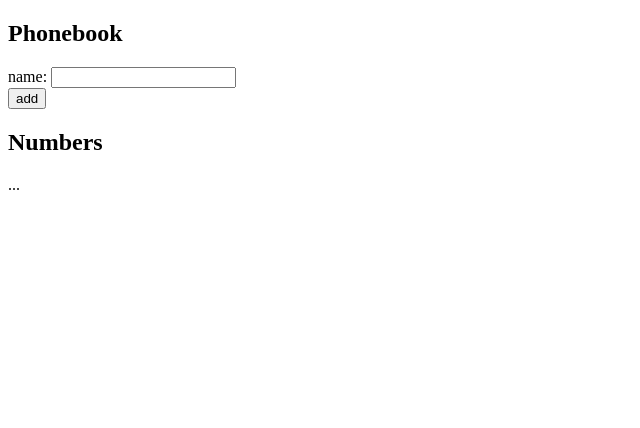
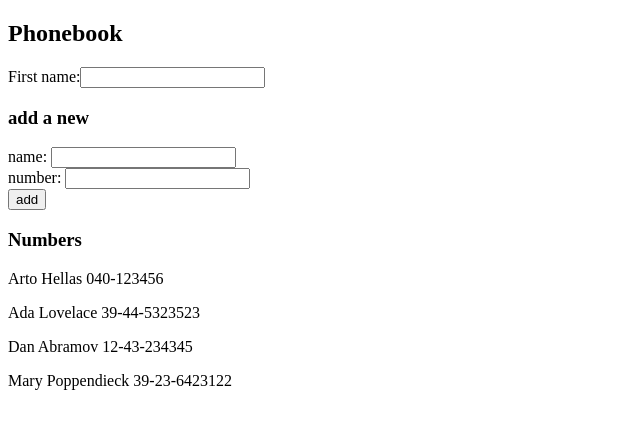
Before and after one commit to HazemSoliman096/fullstackopen-part2, a React (Create React App) app in the folder phonebook/: page / in a window 1280 px wide. Shown: the top 428 px of the page, without its empty margins (0-640 px from the left). Built offline with nearby package versions, Linux system fonts and the light colour scheme.

Commit message:
Exercises 2.6.-2.10.

```diff
--- a/phonebook/src/App.js
+++ b/phonebook/src/App.js
@@ -1,26 +1,58 @@
-import { useState } from 'react'
+import { useState } from 'react';
+
+import { Filter, Persons, PersonForm } from './Persons';
 
 const App = () => {
+
   const [persons, setPersons] = useState([
-    { name: 'Arto Hellas' }
-  ])
-  const [newName, setNewName] = useState('')
+    { name: 'Arto Hellas', number: '040-123456', id: 1 },
+    { name: 'Ada Lovelace', number: '39-44-5323523', id: 2 },
+    { name: 'Dan Abramov', number: '12-43-234345', id: 3 },
+    { name: 'Mary Poppendieck', number: '39-23-6423122', id: 4 }
+  ]);
+
+  const [newName, setNewName] = useState('');
+  const [newPhone, setNewPhone] = useState('');
+  const [searchTerm, setsearchTerm] = useState('');
+
+  const handleName = (event) => {
+    setNewName(event.target.value);
+  }
+
+  const handlePhone = (event) => {
+    setNewPhone(event.target.value);
+  }
+
+  const handlesearchTerm = (event) => {
+    setsearchTerm(event.target.value);
+  }
+
+  const AddPhone = (event) => {
+    event.preventDefault();
+    const person = {
+      name: newName,
+      number: newPhone
+    };
+    setPersons(persons.concat(person));
+    setNewName('');
+    setNewPhone('');
+  }
+
+  const filterdPersons = searchTerm === '' ? persons : persons.filter(P => P.name.toLowerCase().includes(searchTerm.toLowerCase()));
 
   return (
     <div>
       <h2>Phonebook</h2>
-      <form>
-        <div>
-          name: <input />
-        </div>
-        <div>
-          <button type="submit">add</button>
-        </div>
-      </form>
-      <h2>Numbers</h2>
-      ...
+      <Filter value={searchTerm} handler={handlesearchTerm} />
+      <Header title={'add a new'} />
+      <PersonForm name={newName} phone={newPhone} handleName={handleName} handlePhone={handlePhone} action={AddPhone} />
+      <Header title={'Numbers'} />
+      <Persons records={filterdPersons} />
     </div>
   )
 }
 
+
+const Header = ({title}) => <h3>{title}</h3>
+
 export default App
--- /dev/null
+++ b/phonebook/src/Persons.js
@@ -0,0 +1,30 @@
+const Filter = ({ value, handler }) => {
+  return (
+    <>
+      <label htmlFor="search">First name:</label>
+      <input type={"text"} id="search" value={value} onChange={handler} />
+    </>
+  );
+}
+
+const Persons = ({ records }) => { return records.map(p => <Person record={p} />) }
+
+const Person = ({ record }) => <p>{record.name} {record.number}</p>
+
+const PersonForm = ({ name, phone, handleName, handlePhone, action }) => {
+  return (
+    <form>
+      <div>
+        name: <input type={'text'} value={name} onChange={handleName} />
+      </div>
+      <div>
+        number: <input type={'number'} value={phone} onChange={handlePhone} />
+      </div>
+      <div>
+        <button type="submit" onClick={action}>add</button>
+      </div>
+    </form>
+  );
+}
+
+export { Filter, Persons, PersonForm };
```
Also changed, not shown: 1 other file (tests, documents, lock files or other folders).
